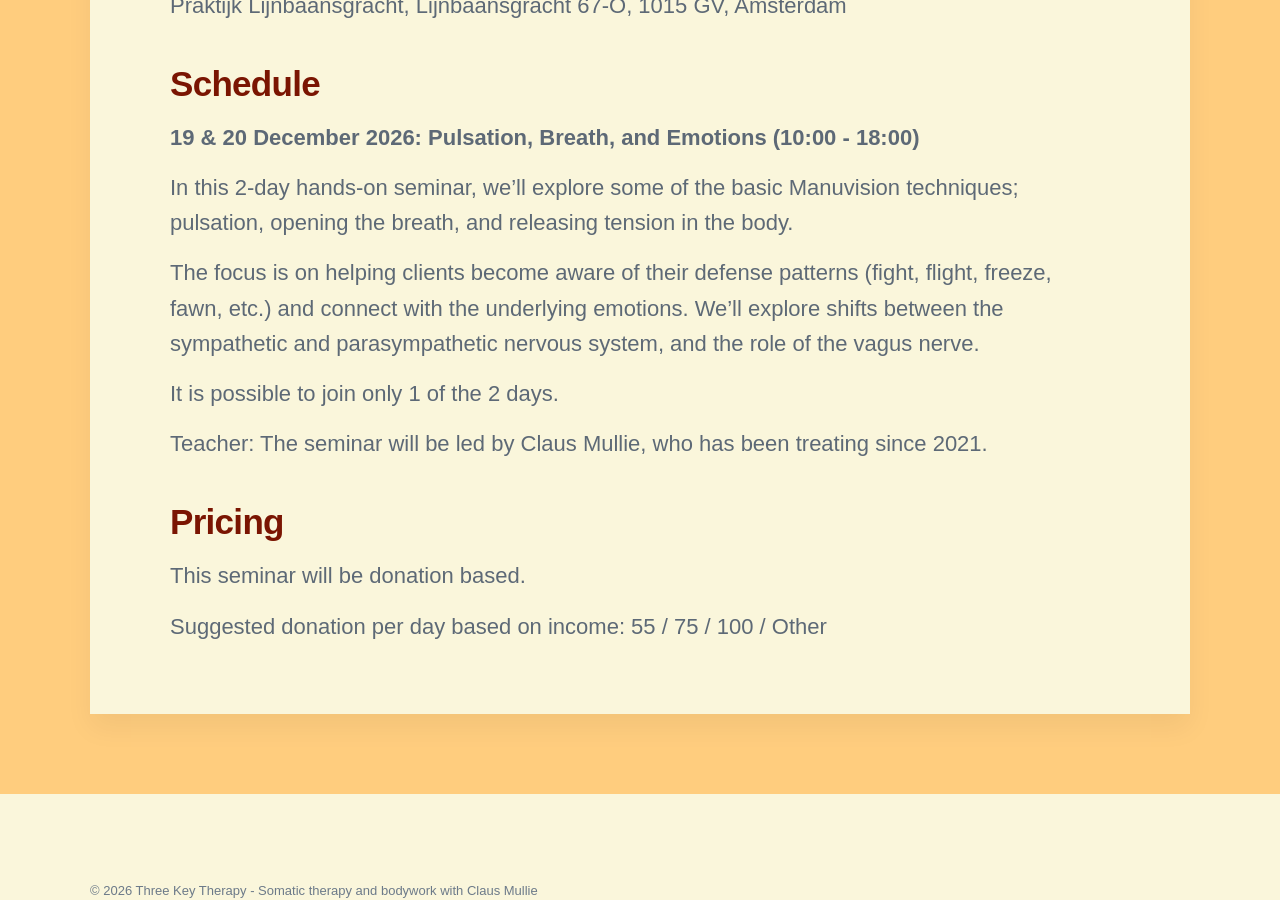
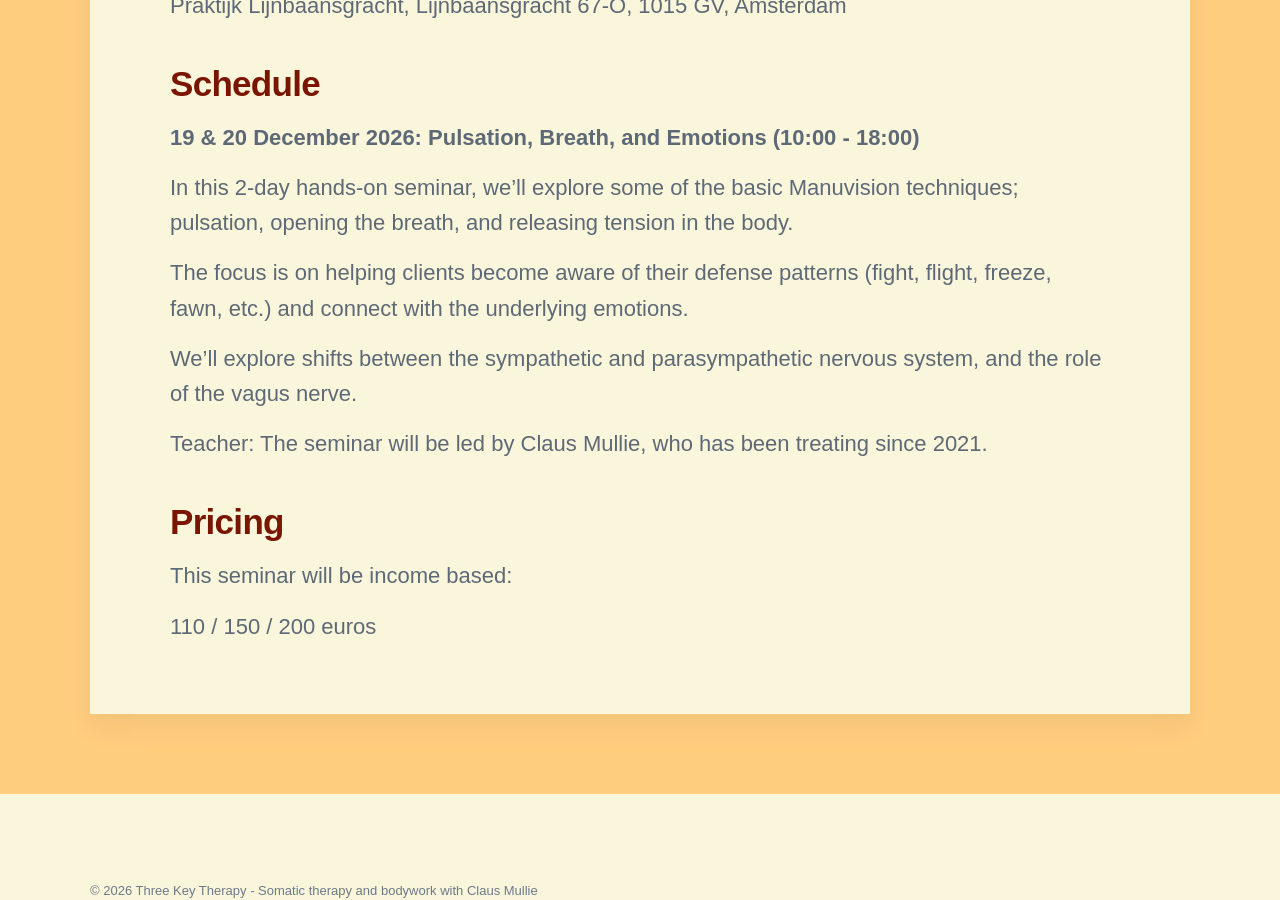
Before and after one commit to threekeytherapy/threekeytherapy.com, a Jekyll site: the page built from _workshops/seminar.md, in a window 1280 px wide and 900 px high, scrolled down 1125 px. Built offline with Jekyll 4.4.1, drawn with Linux system fonts in a browser that asks for light colours; nearby versions of some CDN libraries; some web fonts are replaced.

Commit message:
tweaks seminar

```diff
--- a/_workshops/seminar.md
+++ b/_workshops/seminar.md
@@ -38,17 +38,17 @@ Praktijk Lijnbaansgracht, Lijnbaansgracht 67-O, 1015 GV, Amsterdam
 In this 2-day hands-on seminar, we’ll explore some of the basic Manuvision techniques; pulsation, opening the breath, and releasing tension in the body.
 
 The focus is on helping clients become aware of their defense patterns (fight, flight, freeze, fawn, etc.) and connect with the underlying emotions.
+
 We’ll explore shifts between the sympathetic and parasympathetic nervous system, and the role of the vagus nerve.
-
-It is possible to join only 1 of the 2 days.
 
 Teacher: The seminar will be led by Claus Mullie, who has been treating since 2021.
 
 ## Pricing
 
-This seminar will be donation based.
+This seminar will be income based:
 
-Suggested donation per day based on income: 55 / 75 / 100 / Other
+110 / 150 / 200 euros
+
 
 <!--
 ## Pricing
```
